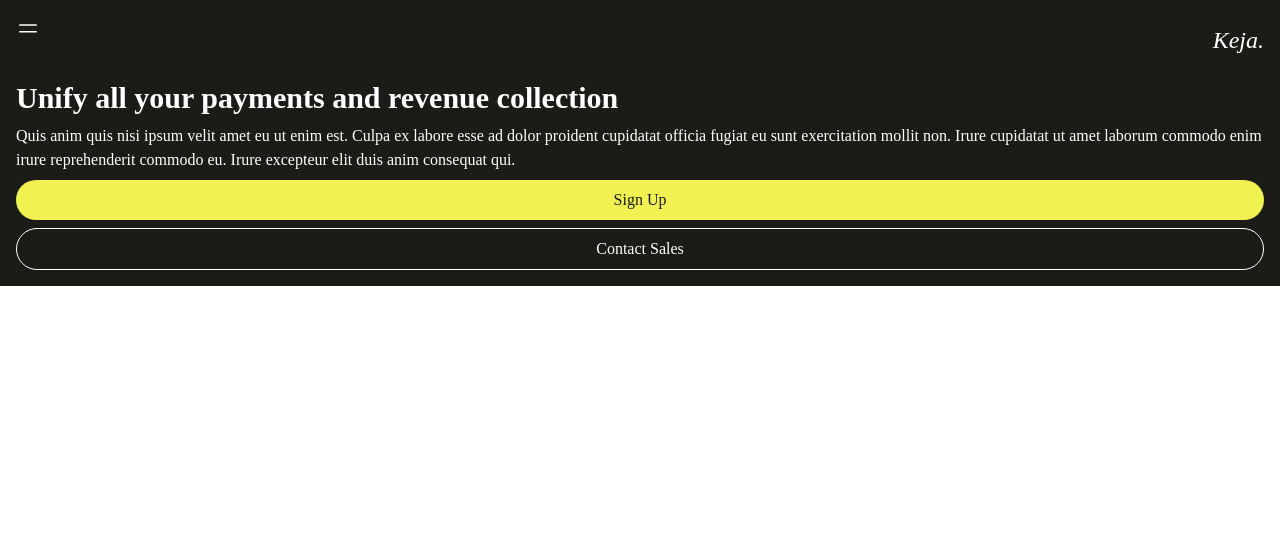
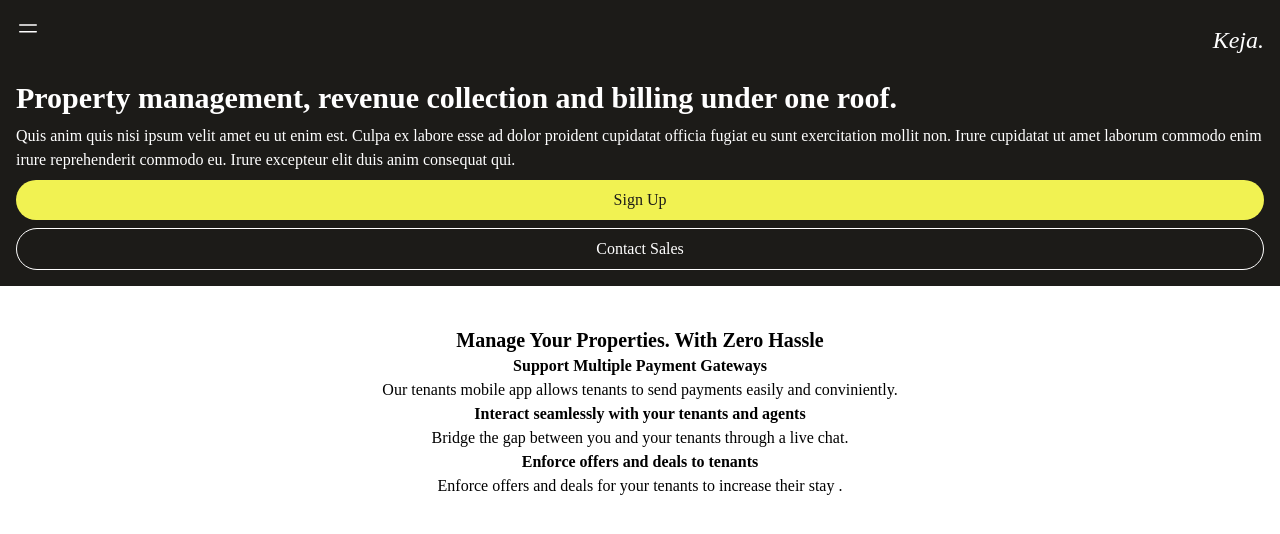
Before and after one commit to pacheko-ke/keja, a React (Create React App) app: page / in a window 1280 px wide. Shown: the top 534 px of the page. Built offline with nearby package versions, Linux system fonts and the light colour scheme.

Commit message:
add features section

```diff
--- a/src/App.js
+++ b/src/App.js
@@ -1,12 +1,14 @@
 import './App.css';
 import Navbar from './components/Navbar';
 import Home from './components/Home';
+import Features from './components/Features';
 
 function App() {
   return (
     <div className="App">
       <Navbar/>
       <Home/>
+      <Features/>
     </div>
   );
 }
--- /dev/null
+++ b/src/components/Features.jsx
@@ -0,0 +1,24 @@
+import React from 'react'
+
+export default function Features() {
+    return (
+        <div className='mt-10 flex-col gap-2 mx-4'>
+            <h1 className='text-xl font-bold'>Manage Your Properties. With Zero Hassle</h1>
+
+            <div>
+                <h1 className='text-md font-bold'>Support Multiple Payment Gateways</h1>
+                <p>Our tenants mobile app allows tenants to send payments easily and conviniently.</p>
+            </div>
+
+            <div>
+                <h1 className='text-md font-bold'>Interact seamlessly with your tenants and agents</h1>
+                <p>Bridge the gap between you and your tenants through a live chat.</p>
+            </div>
+
+            <div>
+                <h1 className='text-md font-bold'>Enforce offers and deals to tenants</h1>
+                <p>Enforce offers and deals for your tenants to increase their stay .</p>
+            </div>
+        </div>
+    )
+}
--- a/src/components/Home.jsx
+++ b/src/components/Home.jsx
@@ -3,7 +3,7 @@ import React from 'react'
 export default function Home() {
     return (
         <div className='flex flex-col bg-[#1c1b18] text-white text-left px-4 gap-2 py-4 '>
-            <h1 className=' text-3xl font-bold'>Unify all your payments and revenue collection</h1>
+            <h1 className=' text-3xl font-bold'>Property management, revenue collection and billing under one roof.</h1>
             <p>Quis anim quis nisi ipsum velit amet eu ut enim est. Culpa ex labore esse ad dolor proident cupidatat officia fugiat eu sunt exercitation mollit non. Irure cupidatat ut amet laborum commodo enim irure reprehenderit commodo eu. Irure excepteur elit duis anim consequat qui.</p>
             <button className='bg-[#F1F252] rounded-full text-[#1c1b18] py-2'>Sign Up</button>
             <button className='border border-white rounded-full text-white py-2'>Contact Sales</button>
```
